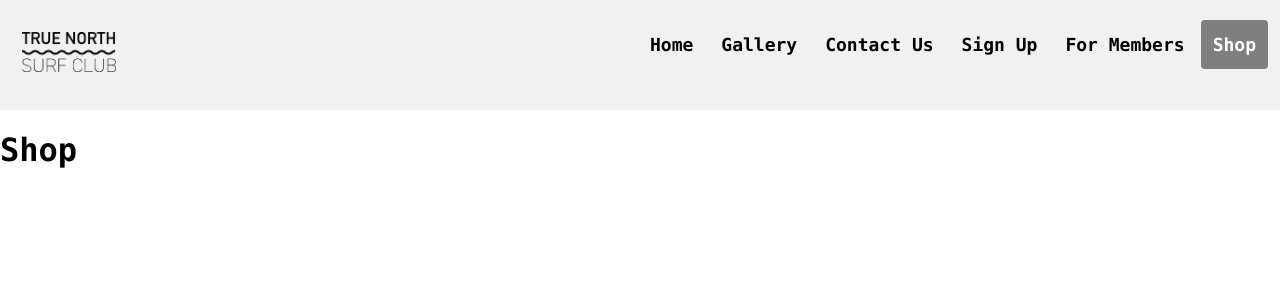
After one commit to benkelly2/KV6002, a PHP site: page /src/shop.php in a window 1280 px wide. The commit adds this page. Shown: the top 300 px of the page. Run offline with PHP 8.4, Linux system fonts and the light colour scheme.

Commit message:
Template Site

```diff
--- a/TrueNorth Surfing/index.php
+++ b/TrueNorth Surfing/index.php
@@ -15,6 +15,7 @@
             <a href="src/contact.php">Contact Us</a>
             <a href="src/signup.php">Sign Up</a>
             <a href="src/members.php">For Members</a>
+            <a href="src/shop.php">Shop</a>
         </div>
     </div>
 
--- a/TrueNorth Surfing/src/contact.php
+++ b/TrueNorth Surfing/src/contact.php
@@ -15,6 +15,7 @@
             <a class="active" href="contact.php">Contact Us</a>
             <a href="signup.php">Sign Up</a>
             <a href="members.php">For Members</a>
+            <a href="shop.php">Shop</a>
         </div>
     </div>
 
--- a/TrueNorth Surfing/src/gallery.php
+++ b/TrueNorth Surfing/src/gallery.php
@@ -15,6 +15,7 @@
             <a href="contact.php">Contact Us</a>
             <a href="signup.php">Sign Up</a>
             <a href="members.php">For Members</a>
+            <a href="shop.php">Shop</a>
         </div>
     </div>
 
--- a/TrueNorth Surfing/src/members.php
+++ b/TrueNorth Surfing/src/members.php
@@ -15,6 +15,7 @@
             <a href="contact.php">Contact Us</a>
             <a href="signup.php">Sign Up</a>
             <a class="active" href="members.php">For Members</a>
+            <a href="shop.php">Shop</a>
         </div>
     </div>
 
--- /dev/null
+++ b/TrueNorth Surfing/src/shop.php
@@ -0,0 +1,25 @@
+<!DOCTYPE html>
+<html lang="en">
+<head>
+    <meta charset="UTF-8">
+    <link rel="stylesheet" href="../css/style.css">
+    <title>Shop Page</title>
+</head>
+<body>
+
+    <div class="header">
+            <a href="../index.php"><img class="logo-icon" src="../img/TrueNorthSurfClubLogo.png" alt="True North Surf Club Logo"/></a>
+            <div class="header-right">
+                <a href="../index.php">Home</a>
+                <a href="gallery.php">Gallery</a>
+                <a href="contact.php">Contact Us</a>
+                <a href="signup.php">Sign Up</a>
+                <a href="members.php">For Members</a>
+                <a class="active" href="shop.php">Shop</a>
+            </div>
+        </div>
+
+        <h1>Shop</h1>
+
+</body>
+</html>
--- a/TrueNorth Surfing/src/signup.php
+++ b/TrueNorth Surfing/src/signup.php
@@ -15,6 +15,7 @@
             <a href="contact.php">Contact Us</a>
             <a class="active" href="signup.php">Sign Up</a>
             <a href="members.php">For Members</a>
+            <a href="shop.php">Shop</a>
         </div>
     </div>
 
```
